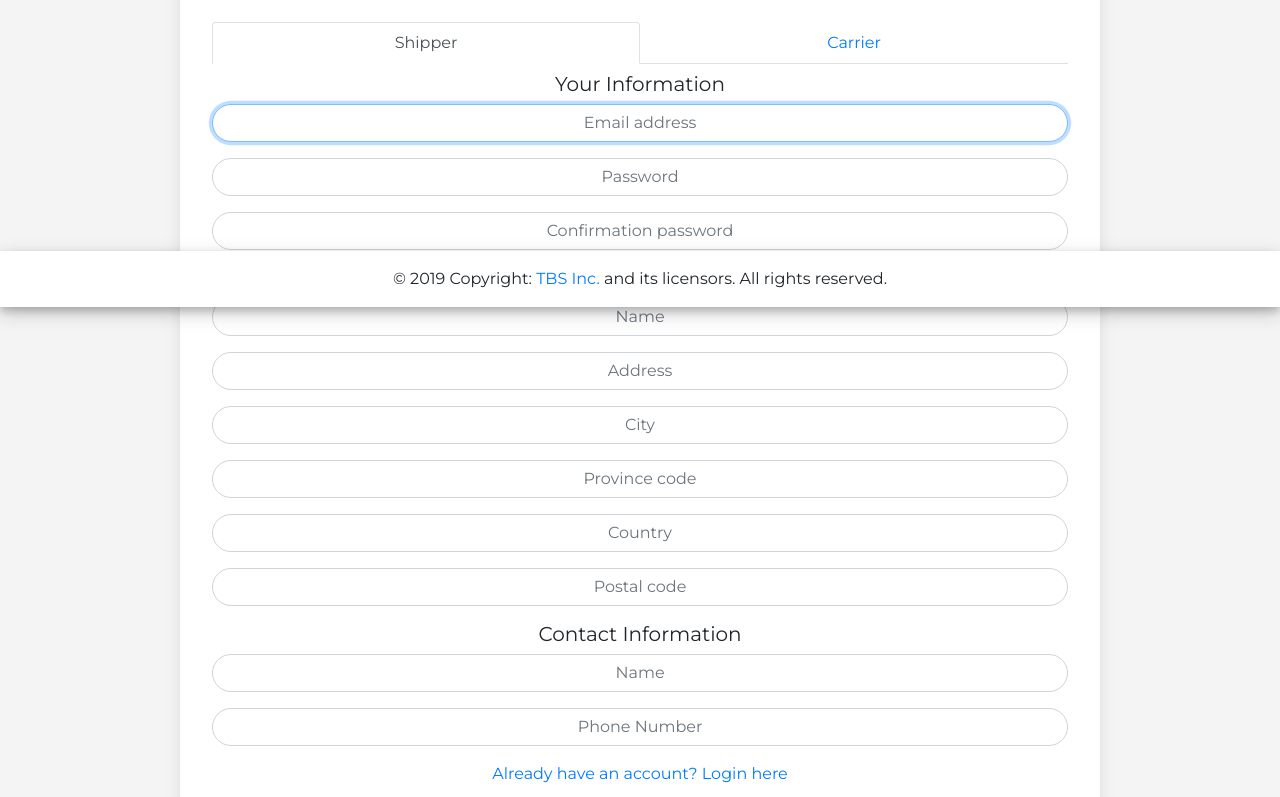
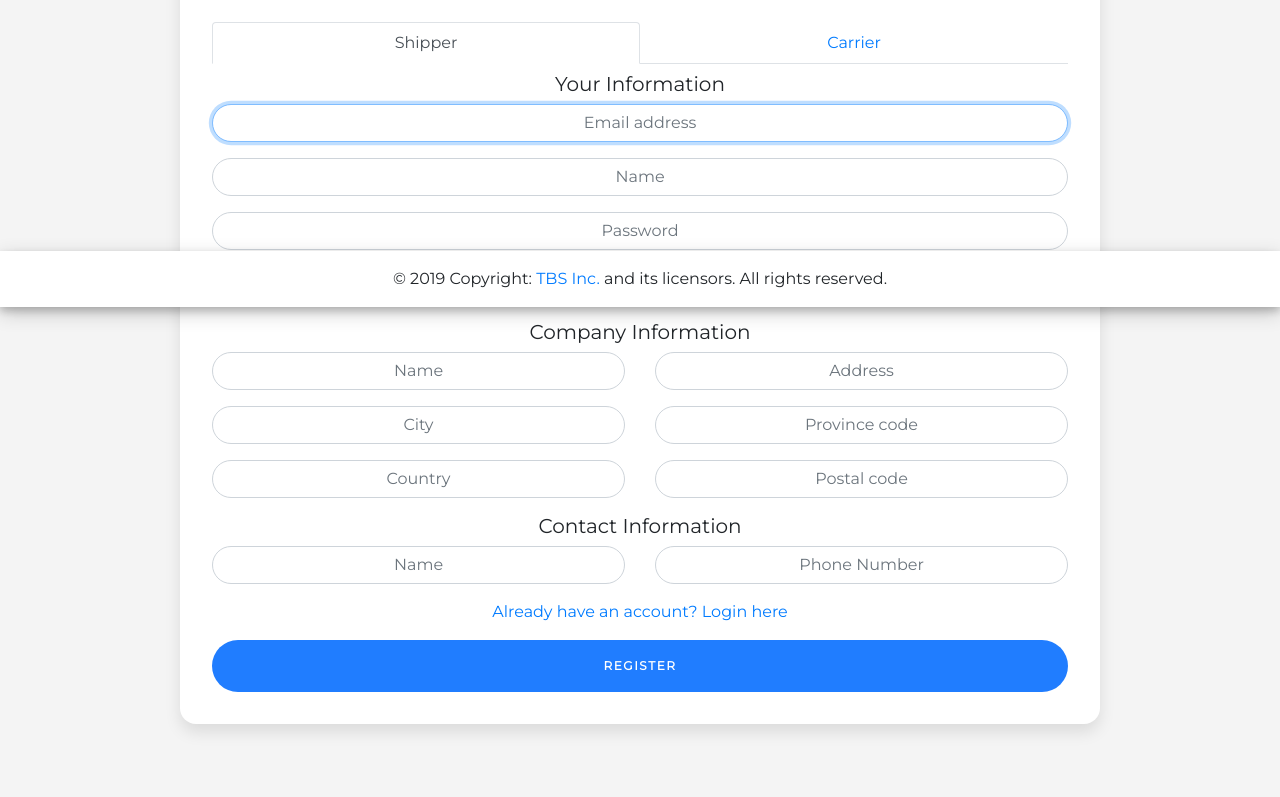
Before and after one commit to R2S2-Capstone/TBS, a Vue app in the folder TBS.Website/: page /Register in a window 1280 px wide. Shown: the part 493-1290 px from the top of the page. Built offline with nearby package versions, Linux system fonts and the light colour scheme; no server answers.

Commit message:
Better formatting of register form

```diff
--- a/TBS.Website/src/views/Register.vue
+++ b/TBS.Website/src/views/Register.vue
@@ -20,37 +20,95 @@
         <div v-if="isShipper">
           <h5>Your Information</h5>
           <FormEmail v-model="email" :validator="$v.email"/>
+          <FormText v-model="name" placeHolder="Name" errorMessage="Please enter your name" :validator="$v.name"/>
           <FormPassword v-model="password" :validator="$v.password"/>
           <FormPassword v-model="confirmationPassword" confirmationPassword="true" :validator="$v.confirmationPassword"/>
           <h5>Company Information</h5>
+          <div class="row">
+            <div class="col-lg-6 col-md-6 col-sm-12">
               <FormText v-model="company.name" placeHolder="Name" errorMessage="Please enter a company name" :validator="$v.company.name"/>
+            </div>
+            <div class="col-lg-6 col-md-6 col-sm-12">
               <FormText v-model="company.address.street" placeHolder="Address" errorMessage="Please enter a company address" :validator="$v.company.address.street"/>
+            </div>
+          </div>
+          <div class="row">
+            <div class="col-lg-6 col-md-6 col-sm-12">
               <FormText v-model="company.address.city" placeHolder="City" errorMessage="Please enter a company address" :validator="$v.company.address.city"/>
+            </div>
+            <div class="col-lg-6 col-md-6 col-sm-12">
               <FormText v-model="company.address.provinceCode" placeHolder="Province code" errorMessage="Please enter a company address" :validator="$v.company.address.provinceCode"/>
+            </div>
+          </div>
+          <div class="row">
+            <div class="col-lg-6 col-md-6 col-sm-12">
               <FormText v-model="company.address.country" placeHolder="Country" errorMessage="Please enter a company address" :validator="$v.company.address.country"/>
+            </div>
+            <div class="col-lg-6 col-md-6 col-sm-12">
               <FormText v-model="company.address.postalCode" placeHolder="Postal code" errorMessage="Please enter a company address" :validator="$v.company.address.postalCode"/>
+            </div>
+          </div>
           <h5>Contact Information</h5>
+          <div class="row">
+            <div class="col-lg-6 col-md-6 col-sm-12">
               <FormText v-model="company.contact.name" placeHolder="Name" errorMessage="Please enter a company address" :validator="$v.company.contact.name"/>
+
+            </div>
+            <div class="col-lg-6 col-md-6 col-sm-12">
               <FormText v-model="company.contact.phoneNumber" placeHolder="Phone Number" errorMessage="Please enter a company address" :validator="$v.company.contact.phoneNumber"/>
+            </div>
+          </div>
         </div>
 
         <div v-else>
           <h5>Your Information</h5>
           <FormEmail v-model="email" :validator="$v.email"/>
+          <FormText v-model="name" placeHolder="Name" errorMessage="Please enter your name" :validator="$v.name"/>
           <FormPassword v-model="password" :validator="$v.password"/>
           <FormPassword v-model="confirmationPassword" confirmationPassword="true" :validator="$v.confirmationPassword"/>
+          <div class="row">
+            <div class="col-lg-6 col-md-6 col-sm-12">
               <FormText v-model="dealerNumber" placeHolder="Dealer Number" errorMessage="Please enter a company address" :validator="$v.dealerNumber"/>
+            </div>
+            <div class="col-lg-6 col-md-6 col-sm-12">
               <FormText v-model="rin" placeHolder="RIN # (Drivers license)" errorMessage="Please enter a company address" :validator="$v.rin"/>
+            </div>
+          </div>
           <h5>Company Information</h5>
+          <div class="row">
+            <div class="col-lg-6 col-md-6 col-sm-12">
               <FormText v-model="company.name" placeHolder="Name" errorMessage="Please enter a company name" :validator="$v.company.name"/>
+            </div>
+            <div class="col-lg-6 col-md-6 col-sm-12">
               <FormText v-model="company.address.street" placeHolder="Address" errorMessage="Please enter a company address" :validator="$v.company.address.street"/>
+            </div>
+          </div>
+          <div class="row">
+            <div class="col-lg-6 col-md-6 col-sm-12">
               <FormText v-model="company.address.city" placeHolder="City" errorMessage="Please enter a company address" :validator="$v.company.address.city"/>
+            </div>
+            <div class="col-lg-6 col-md-6 col-sm-12">
               <FormText v-model="company.address.provinceCode" placeHolder="Province code" errorMessage="Please enter a company address" :validator="$v.company.address.provinceCode"/>
+            </div>
+          </div>
+          <div class="row">
+            <div class="col-lg-6 col-md-6 col-sm-12">
               <FormText v-model="company.address.country" placeHolder="Country" errorMessage="Please enter a company address" :validator="$v.company.address.country"/>
+            </div>
+            <div class="col-lg-6 col-md-6 col-sm-12">
               <FormText v-model="company.address.postalCode" placeHolder="Postal code" errorMessage="Please enter a company address" :validator="$v.company.address.postalCode"/>
+            </div>
+          </div>
           <h5>Contact Information</h5>
+          <div class="row">
+            <div class="col-lg-6 col-md-6 col-sm-12">
               <FormText v-model="company.contact.name" placeHolder="Name" errorMessage="Please enter a company address" :validator="$v.company.contact.name"/>
+
+            </div>
+            <div class="col-lg-6 col-md-6 col-sm-12">
               <FormText v-model="company.contact.phoneNumber" placeHolder="Phone Number" errorMessage="Please enter a company address" :validator="$v.company.contact.phoneNumber"/>
+            </div>
+          </div>
         </div>
 
         <div class="mb-3">
@@ -111,6 +169,9 @@ export default {
     email: {
       required,
       email
+    },
+    name: {
+      required
     },
     password: {
       required,
```
Lines whose indentation alone changed are shown as unchanged.
